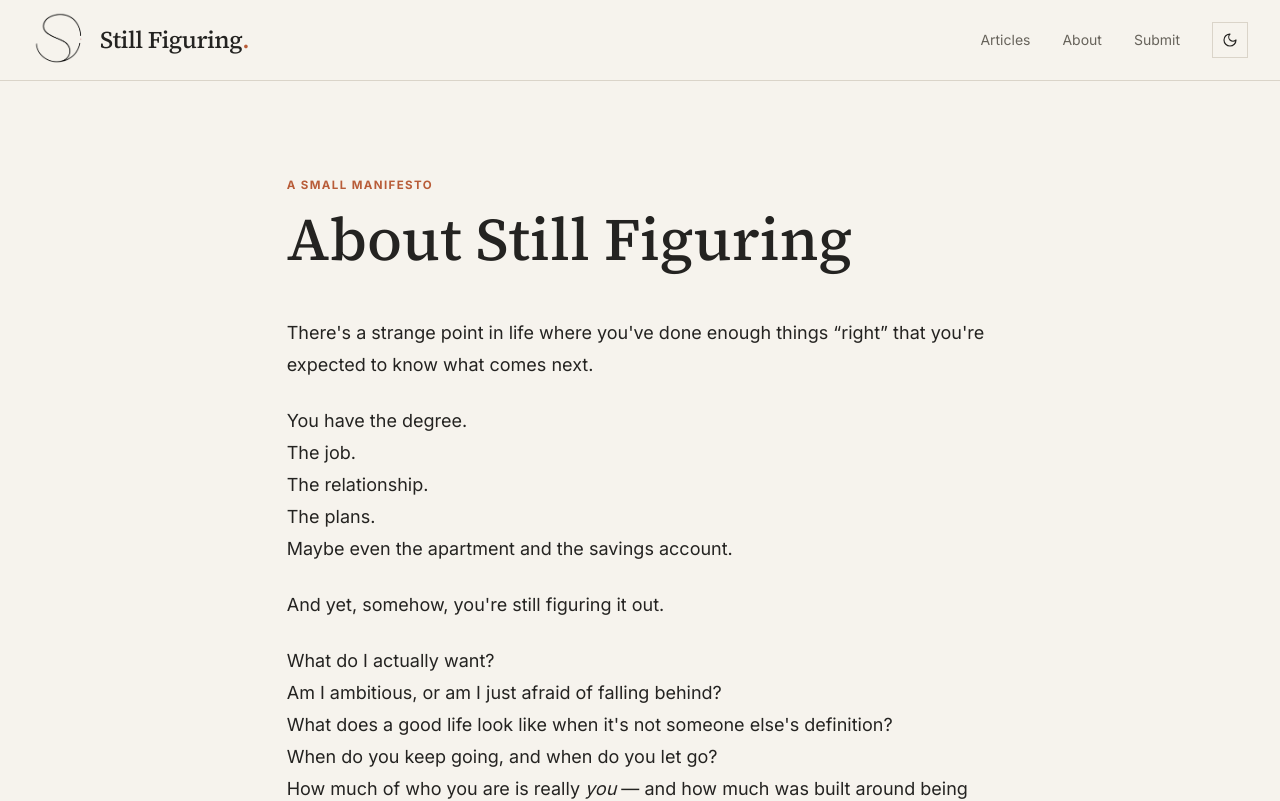
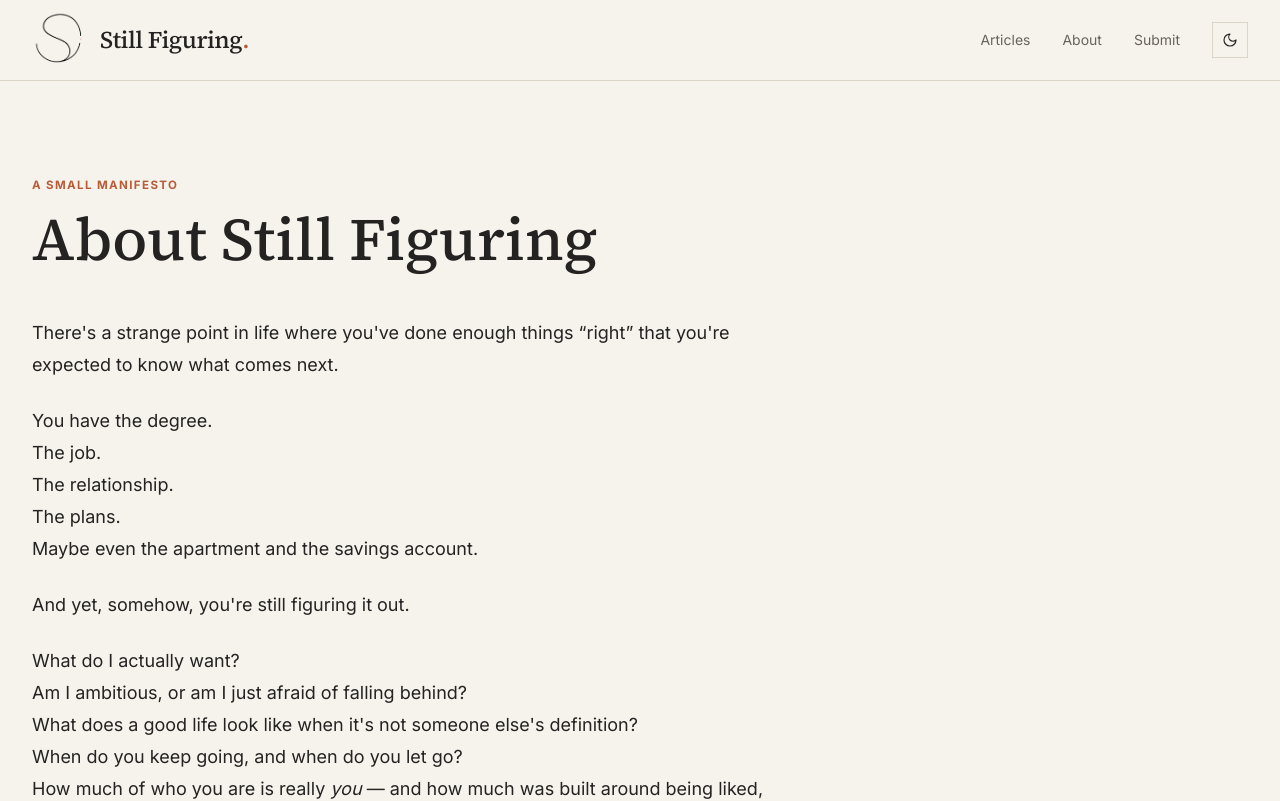
Before and after one commit to mukherjeeananyaa007/stillfiguring.in, a Next.js app: page /about in a window 1280 px wide. Shown: the top 801 px of the page. Built offline with nearby package versions, Linux system fonts and the light colour scheme.

Commit message:
Align about page content left

```diff
--- a/app/about/page.tsx
+++ b/app/about/page.tsx
@@ -3,10 +3,10 @@ export const metadata = { title: 'About' };
 export default function AboutPage() {
   return (
     <main className="page-shell py-16 sm:py-24">
-      <div className="reading-width">
+      <div className="mx-0 w-full max-w-3xl text-left">
         <p className="eyebrow">A small manifesto</p>
         <h1 className="mt-4 text-5xl leading-none sm:text-6xl">About Still Figuring</h1>
-        <div className="article-body prose prose-lg mt-12">
+        <div className="article-body prose prose-lg mt-12 max-w-none text-left">
           <p>There&apos;s a strange point in life where you&apos;ve done enough things &ldquo;right&rdquo; that you&apos;re expected to know what comes next.</p>
           <p>You have the degree.<br />The job.<br />The relationship.<br />The plans.<br />Maybe even the apartment and the savings account.</p>
           <p>And yet, somehow, you&apos;re still figuring it out.</p>
```
